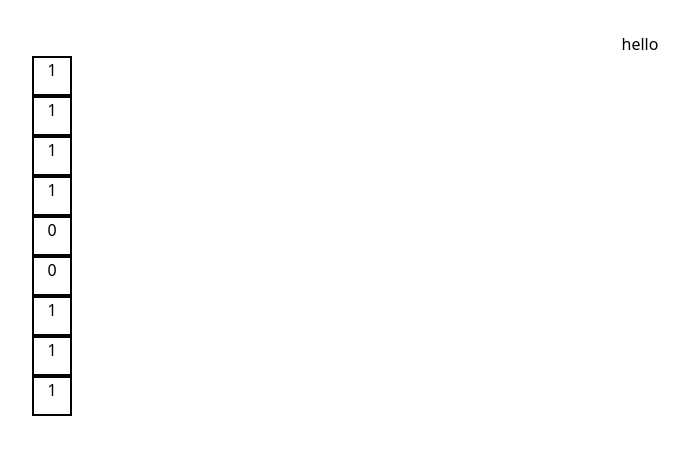
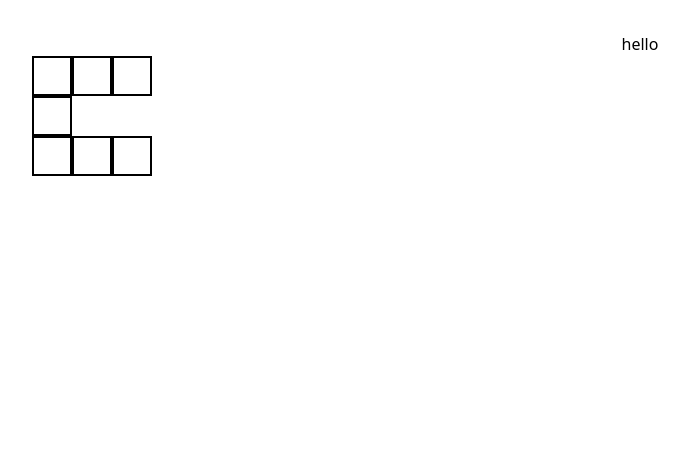
Before and after one commit to SofiaBargues/shape-based-ui, a React (Vite) app: page / in a window 1280 px wide. Shown: the top 454 px of the page, without its empty margins (0-689 px from the left). Built offline with nearby package versions, Linux system fonts and the light colour scheme.

Commit message:
renderizado

```diff
--- a/src/App.tsx
+++ b/src/App.tsx
@@ -13,10 +13,14 @@ function App() {
     <>
       <div>hello</div>
       {BOX_DATA.map((row) => (
-        <div>
-          {row.map((cell) => (
-            <div className="border-2 border-black h-10 w-10">{cell}</div>
-          ))}
+        <div className="flex">
+          {row.map((cell) =>
+            cell != 1 ? (
+              <div className={"border-2 h-10 w-10 border-transparent "}></div>
+            ) : (
+              <button className={"border-2 border-black h-10 w-10"}></button>
+            )
+          )}
         </div>
       ))}
     </>
```
